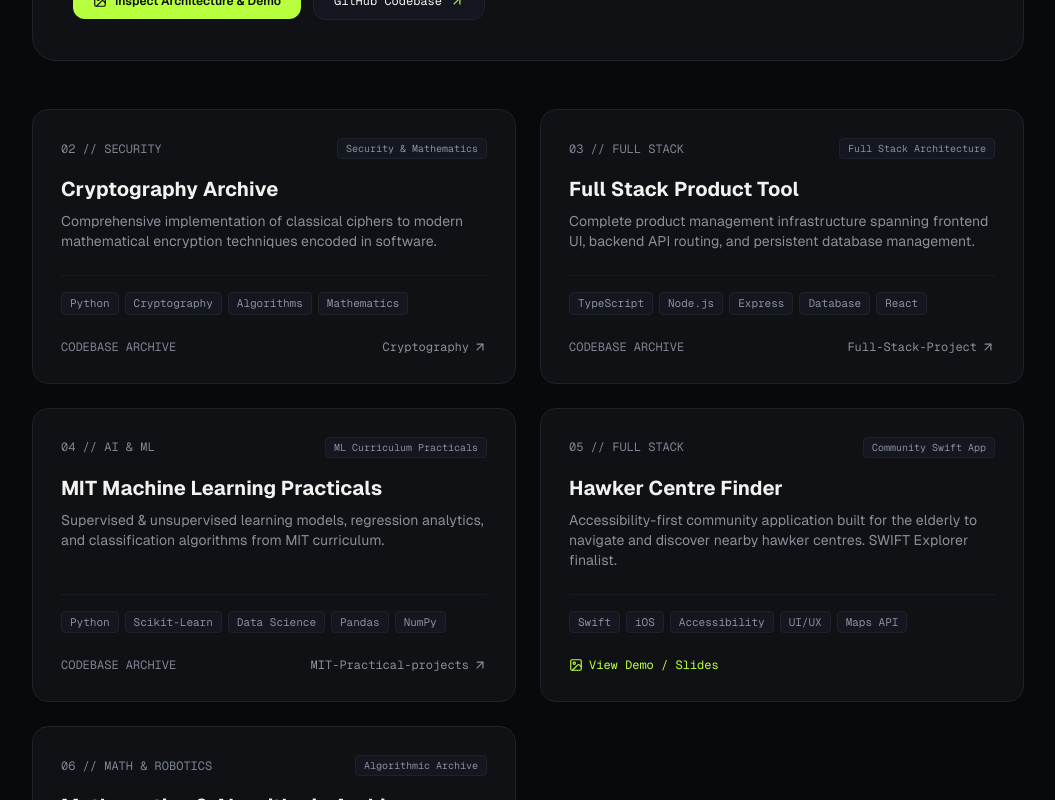
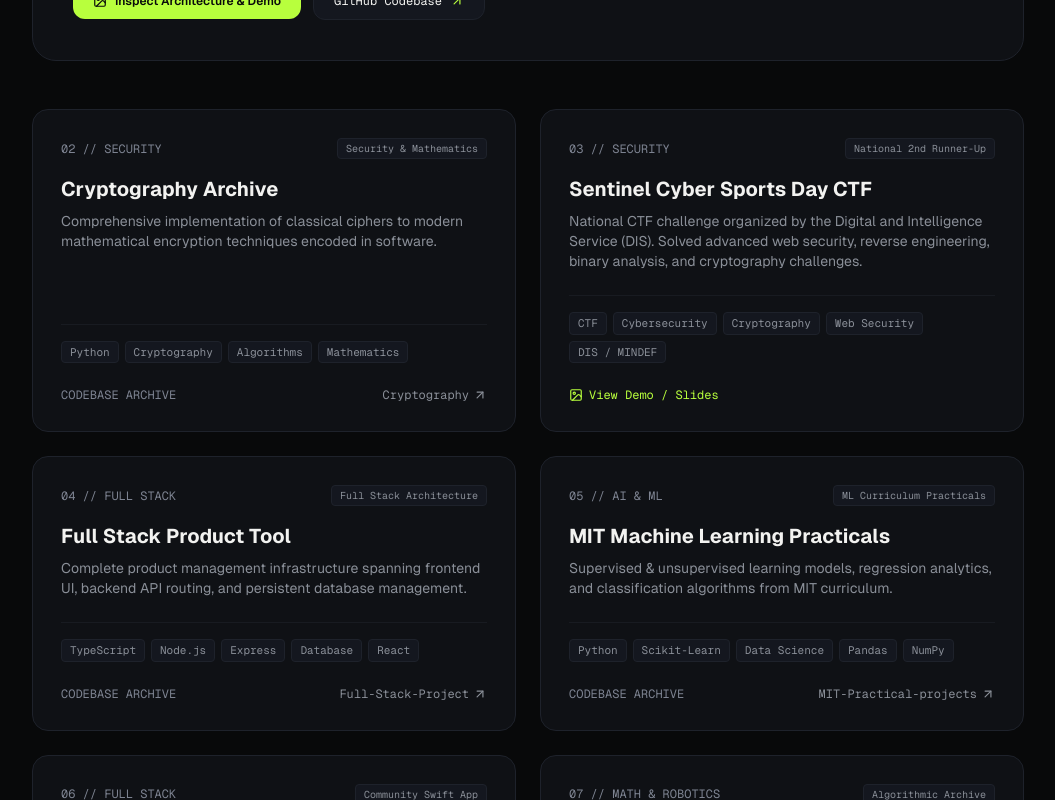
Before and after one commit to Arjundevjha/arjun-portfolio, a Next.js app: page / in a window 1280 px wide. Shown: the part 2260-3060 px from the top of the page, without its empty margins (112-1167 px from the left). Built offline with nearby package versions, Linux system fonts and the light colour scheme.

Commit message:
feat: add Sentinel Cyber Sports Day CTF 2026 certificate and showcase

```diff
--- a/src/components/capabilities.tsx
+++ b/src/components/capabilities.tsx
@@ -42,6 +42,7 @@ const capabilities = [
         technologies: [
             "Web Penetration Testing",
             "Vulnerability Assessment",
+            "Sentinel CTF (2nd Runner-Up)",
             "Classical & Modern Crypto",
             "Shell & Python Payloads",
             "OWASP Top 10",
--- a/src/components/journey.tsx
+++ b/src/components/journey.tsx
@@ -23,6 +23,14 @@ const timelineData: {
         year: "2026",
         tag: "COMPETITIVE INFORMATICS & JC",
         milestones: [
+            {
+                year: "2026",
+                title: "Sentinel Cyber Sports Day CTF Challenge (2nd Runner-Up)",
+                category: "Cybersecurity & CTF",
+                description: "2nd Runner-Up team (3rd place) in the national Sentinel Cyber Sports Day CTF Challenge 2026 organized by the Digital and Intelligence Service (DIS) / MINDEF.",
+                highlight: true,
+                images: ["/certificates/Sentinel-Cyber-Sports-Day-CTF-Challenge-2026.png"],
+            },
             {
                 year: "2026",
                 title: "National Olympiad in Informatics (NOI)",
--- a/src/components/projects.tsx
+++ b/src/components/projects.tsx
@@ -49,6 +49,15 @@ const projects: Project[] = [
     },
     {
         id: "03",
+        title: "Sentinel Cyber Sports Day CTF",
+        category: "SECURITY",
+        badge: "National 2nd Runner-Up",
+        description: "National CTF challenge organized by the Digital and Intelligence Service (DIS). Solved advanced web security, reverse engineering, binary analysis, and cryptography challenges.",
+        tags: ["CTF", "Cybersecurity", "Cryptography", "Web Security", "DIS / MINDEF"],
+        images: ["/certificates/Sentinel-Cyber-Sports-Day-CTF-Challenge-2026.png"],
+    },
+    {
+        id: "04",
         title: "Full Stack Product Tool",
         category: "FULL STACK",
         badge: "Full Stack Architecture",
@@ -58,7 +67,7 @@ const projects: Project[] = [
         tags: ["TypeScript", "Node.js", "Express", "Database", "React"],
     },
     {
-        id: "04",
+        id: "05",
         title: "MIT Machine Learning Practicals",
         category: "AI & ML",
         badge: "ML Curriculum Practicals",
@@ -68,7 +77,7 @@ const projects: Project[] = [
         tags: ["Python", "Scikit-Learn", "Data Science", "Pandas", "NumPy"],
     },
     {
-        id: "05",
+        id: "06",
         title: "Hawker Centre Finder",
         category: "FULL STACK",
         badge: "Community Swift App",
@@ -77,7 +86,7 @@ const projects: Project[] = [
         images: ["/certificates/swift-app-demo.png"],
     },
     {
-        id: "06",
+        id: "07",
         title: "Mathematics & Algorithmic Archive",
         category: "MATH & ROBOTICS",
         badge: "Algorithmic Archive",
```
Also changed, not shown: public/certificates/Sentinel-Cyber-Sports-Day-CTF-Challenge-2026.png (added), 1 other file (tests, documents, lock files or other folders).
